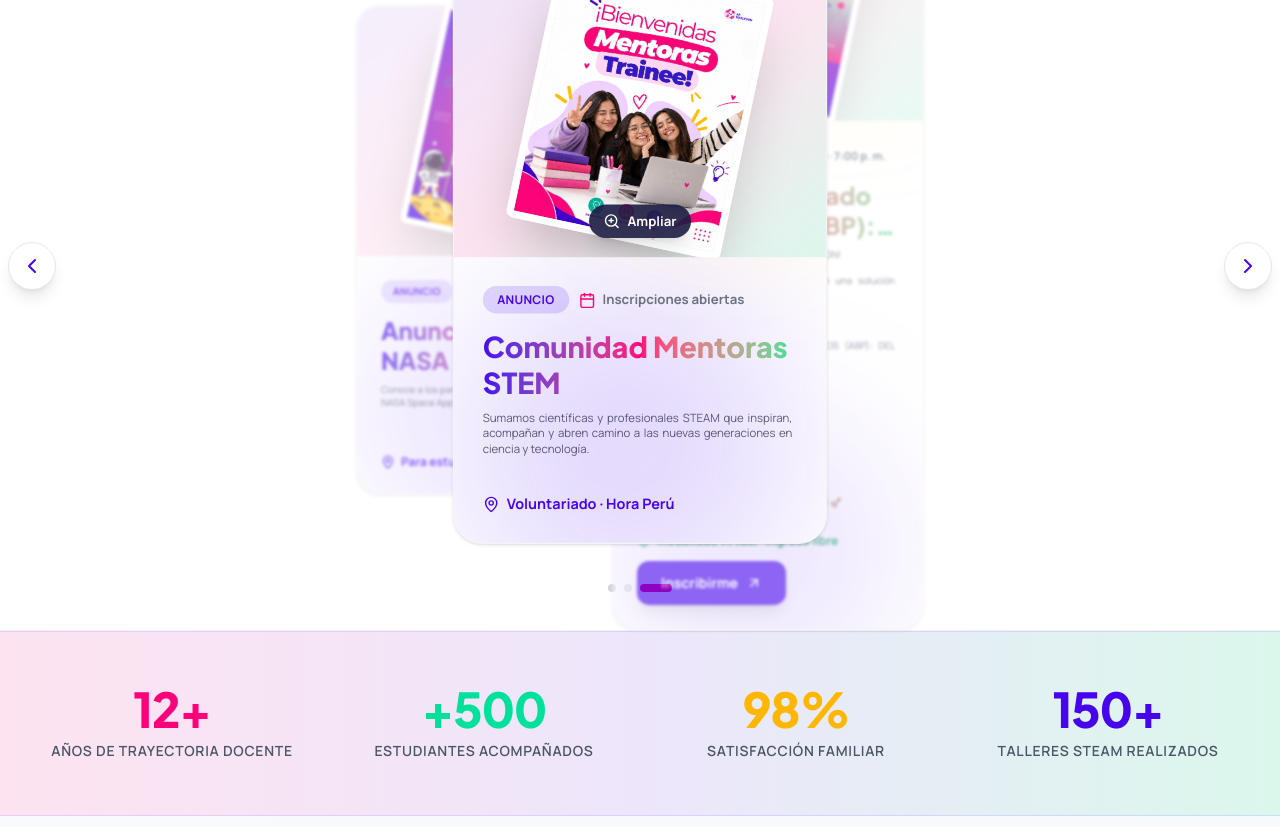
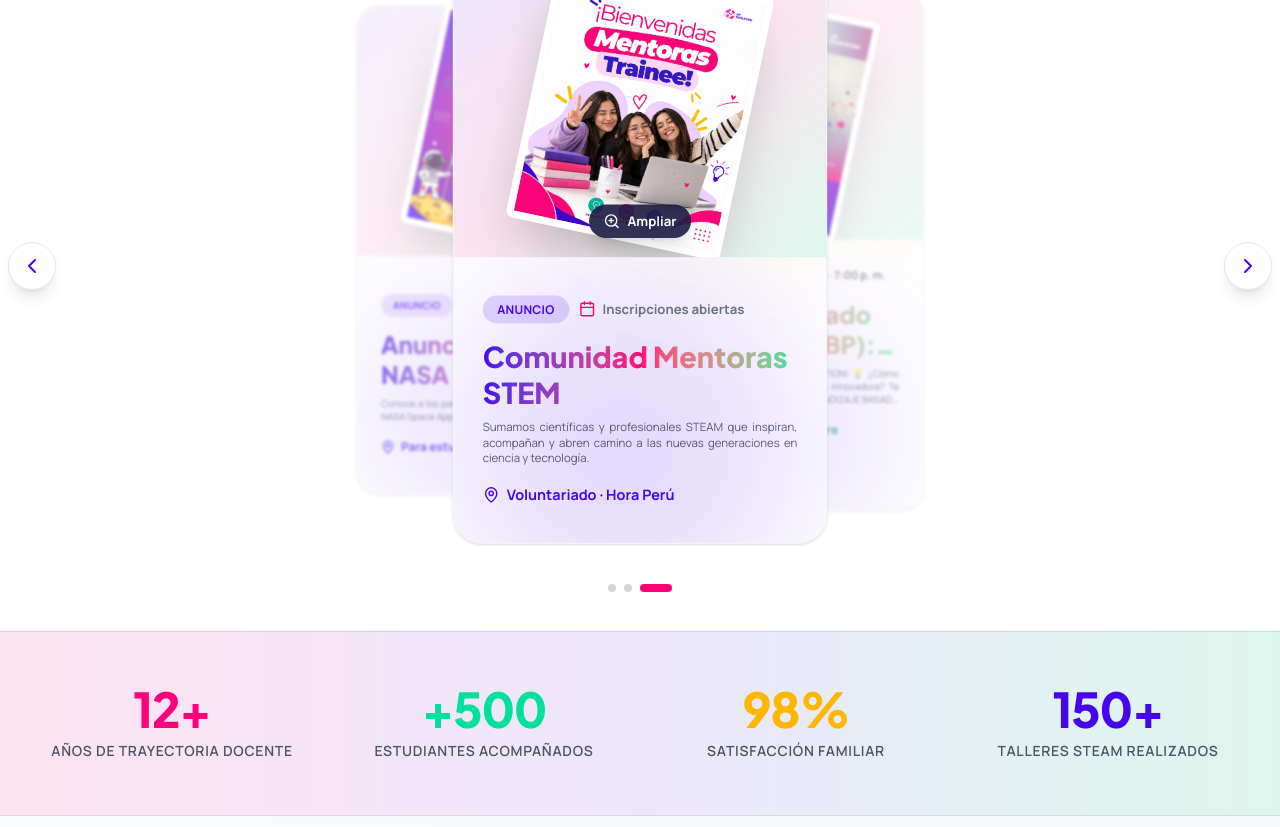
Before and after one commit to Lurez-pe/APEducation_landing, a React (Vite) app: page /#/ in a window 1280 px wide. Shown: the part 4280-5107 px from the top of the page. Built offline with nearby package versions, Linux system fonts and the light colour scheme.

Commit message:
revert: vuelve el estilo de tarjeta de anuncios

```diff
--- a/src/components/AnnouncementCard.tsx
+++ b/src/components/AnnouncementCard.tsx
@@ -76,7 +76,7 @@ export const AnnouncementCard: React.FC<AnnouncementCardProps> = ({
       </div>
 
       {/* Content Zone */}
-      <div className="relative z-10 flex flex-col p-5 sm:p-6 order-2 w-full flex-1 min-h-0">
+      <div className="relative z-10 flex flex-col justify-center p-5 sm:p-6 order-2 w-full flex-1">
         <div className="flex flex-wrap items-center gap-2">
           <span className={`inline-flex items-center text-[10px] font-extrabold uppercase tracking-wide px-3 py-1 rounded-full ${badgeStyles[announcement.type]}`}>
             {announcement.type}
@@ -90,14 +90,11 @@ export const AnnouncementCard: React.FC<AnnouncementCardProps> = ({
         <h3 className="font-heading font-extrabold text-lg sm:text-2xl bg-gradient-to-r from-[#4705ED] via-[#FE007A] to-[#00E19B] bg-clip-text text-transparent mt-3 leading-tight">
           <span className="line-clamp-2">{announcement.title}</span>
         </h3>
+        <p className="text-[9.5px] leading-snug mt-2 text-justify max-w-full line-clamp-3 text-[#1C1C42]/70 dark:text-gray-400">
+          {announcement.description}
+        </p>
 
-        <div className="mt-2 flex-1 min-h-0 overflow-y-auto overflow-x-hidden pr-1 custom-scrollbar">
-          <p className="text-[9.5px] leading-snug text-justify whitespace-pre-line text-[#1C1C42]/70 dark:text-gray-400">
-            {announcement.description}
-          </p>
-        </div>
-
-        <div className="mt-4 flex flex-wrap items-center justify-between gap-3 pt-2">
+        <div className="mt-4 flex flex-wrap items-center justify-between gap-3">
           <span className={`inline-flex items-center gap-1.5 text-xs font-bold ${accentStyles[announcement.type]}`}>
             <MapPin className="w-3.5 h-3.5 flex-shrink-0" />
             {announcement.meta}
@@ -109,10 +106,10 @@ export const AnnouncementCard: React.FC<AnnouncementCardProps> = ({
               target="_blank"
               rel="noopener noreferrer"
               onClick={(event) => event.stopPropagation()}
-              className="inline-flex items-center gap-2 rounded-xl bg-[#4705ED] px-6 py-3 text-sm font-bold text-white shadow-lg hover:bg-[#3a04c4] hover:-translate-y-0.5 transition-all"
+              className="inline-flex items-center gap-2 rounded-xl bg-[#4705ED] px-5 py-2.5 text-xs font-bold text-white shadow-lg hover:bg-[#3a04c4] hover:-translate-y-0.5 transition-all"
             >
               {announcement.cta.label}
-              <ArrowUpRight className="w-4 h-4" />
+              <ArrowUpRight className="w-3.5 h-3.5" />
             </a>
           )}
         </div>
```
